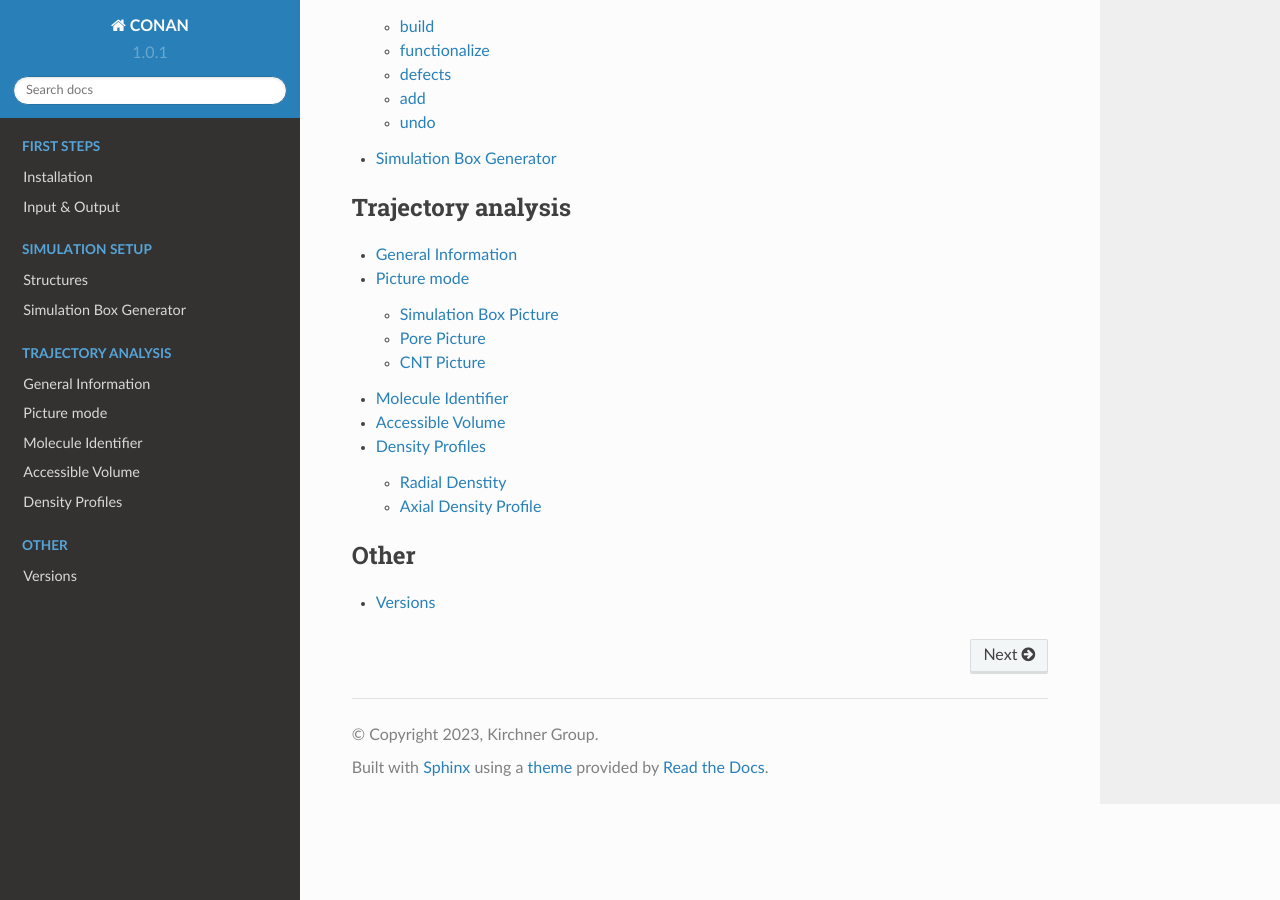
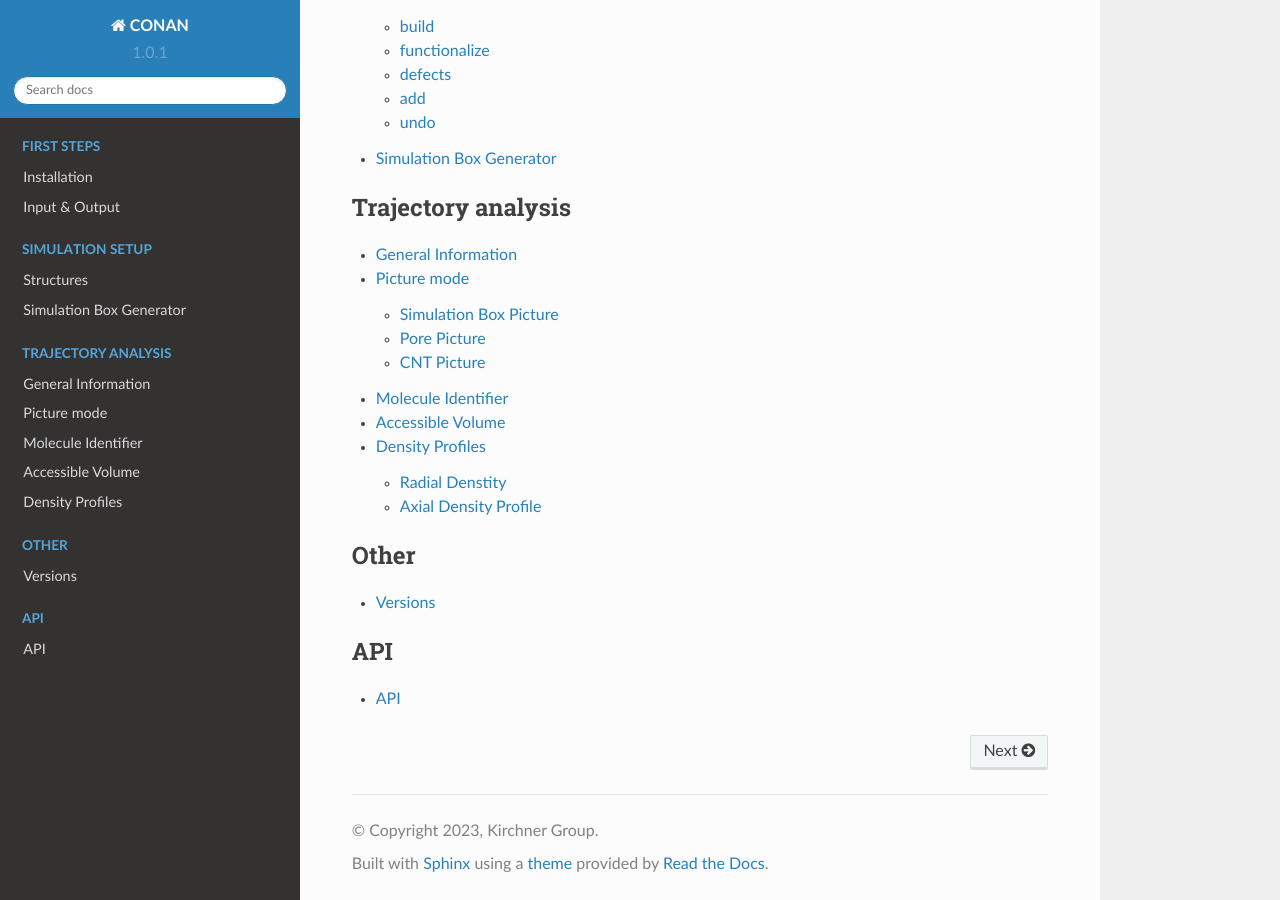
Before and after one commit to kirchners-manta/conan, a Sphinx documentation site: the page built from docs/source/index.rst, in a window 1280 px wide and 900 px high, scrolled down 1056 px. Built offline with Sphinx 7.4.7 and the Read the Docs theme 2.0.0, drawn with Linux system fonts in a browser that asks for light colours; pages that are not in the unit, such as notebooks, are missing from menus.

```diff
--- a/docs/source/api.rst
+++ b/docs/source/api.rst
@@ -2,6 +2,8 @@ API
 ===
 
 .. autosummary::
-   :toctree: generated
+    :toctree: _autosummary
+    :template: module-template.rst
+    :recursive:
 
-   lumache
+    conan
--- a/docs/source/index.rst
+++ b/docs/source/index.rst
@@ -54,3 +54,9 @@ Check out :doc:`first_steps/Installation` for more information on how to install
    :maxdepth: 2
 
    other/versions
+
+.. toctree::
+    :caption: API
+    :maxdepth: 2
+
+    api
```
